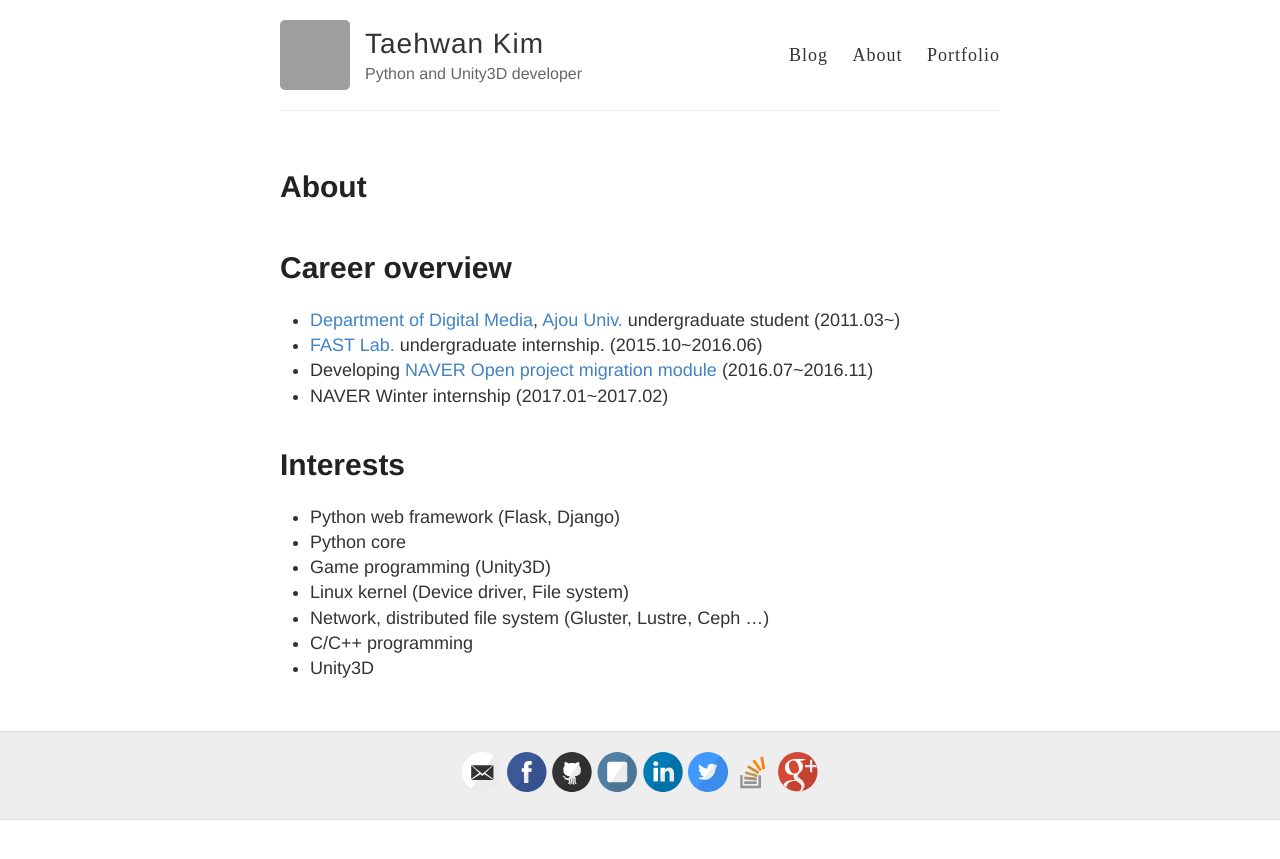
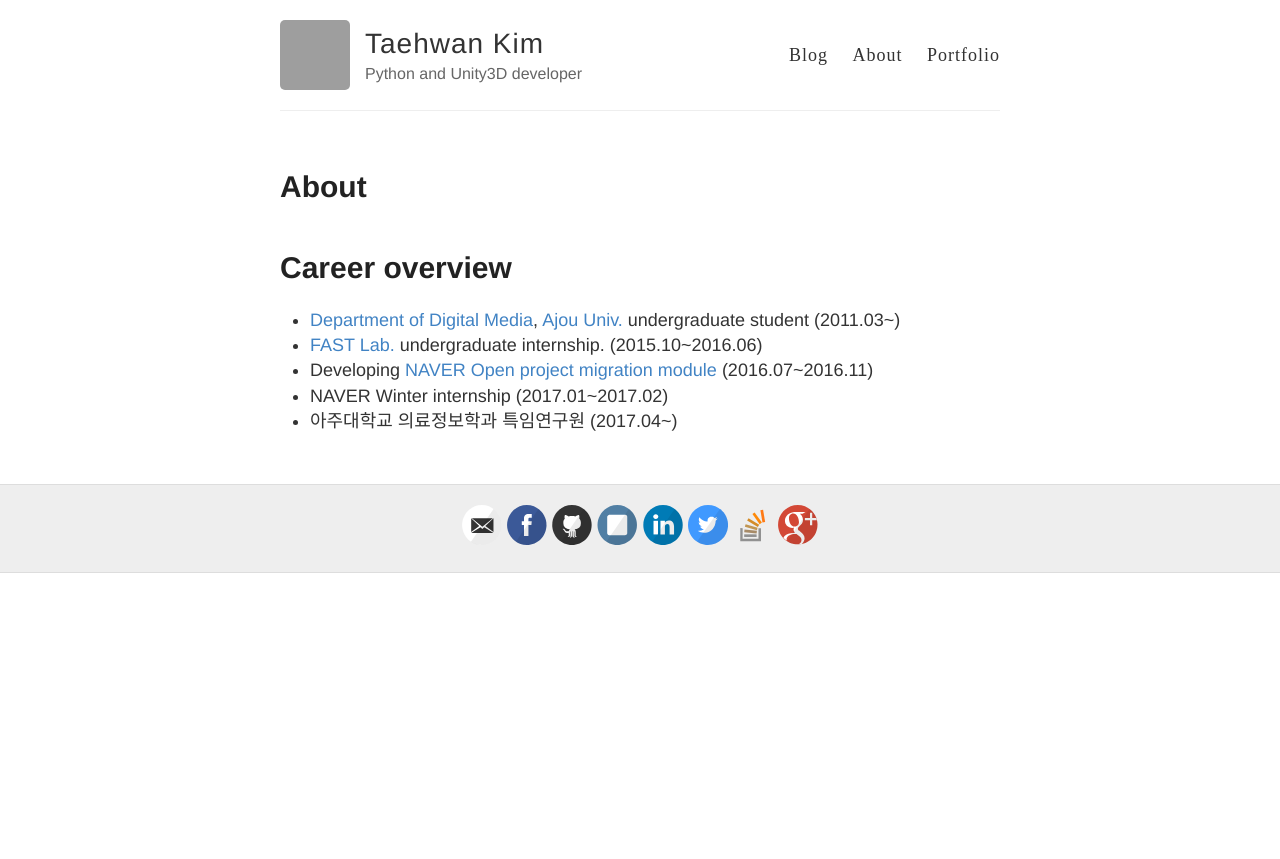
Before and after one commit to maxtortime/maxtortime.github.io, a Jekyll site: the page built from about.md, in a window 1280 px wide. Shown: the top 859 px of the page. Built offline with Jekyll 4.4.1, drawn with Linux system fonts in a browser that asks for light colours; grey boxes are pictures that could not be loaded.

```diff
--- a/about.md
+++ b/about.md
@@ -9,12 +9,4 @@ permalink: /about/
 - [FAST Lab.](http://fast.ajou.ac.kr) undergraduate internship. (2015.10~2016.06)
 - Developing [NAVER Open project migration module](https://github.com/naver/devcenter-open-project-migration) (2016.07~2016.11)
 - NAVER Winter internship (2017.01~2017.02)
-
-# Interests
-* Python web framework (Flask, Django)
-* Python core
-* Game programming (Unity3D)
-* Linux kernel (Device driver, File system)
-* Network, distributed file system (Gluster, Lustre, Ceph ...)
-* C/C++ programming
-* Unity3D
+- 아주대학교 의료정보학과 특임연구원 (2017.04~)
```
Also changed, not shown: _posts/2017-04-07-namecheap.markdown (added, +23 -0 lines).
